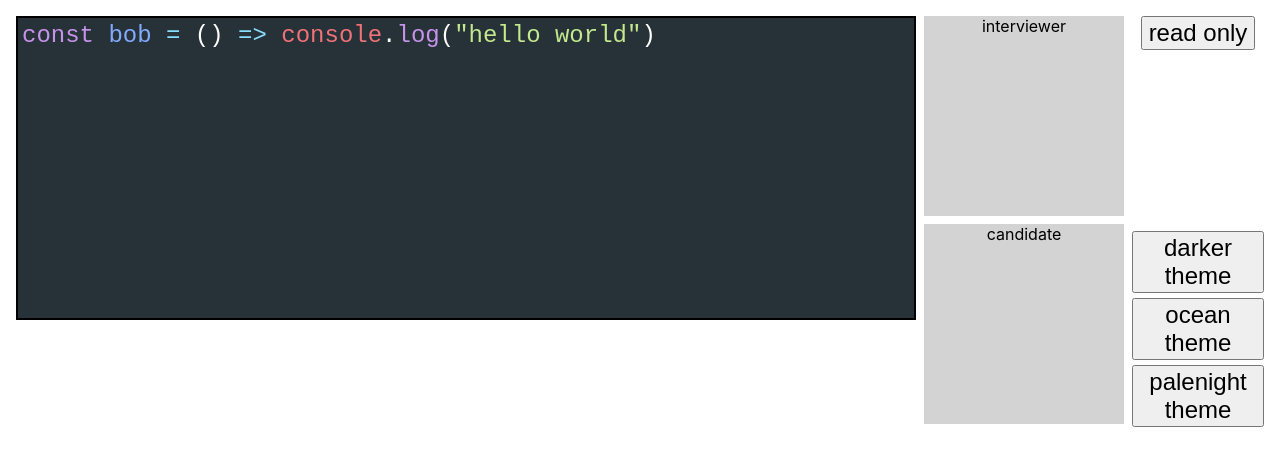
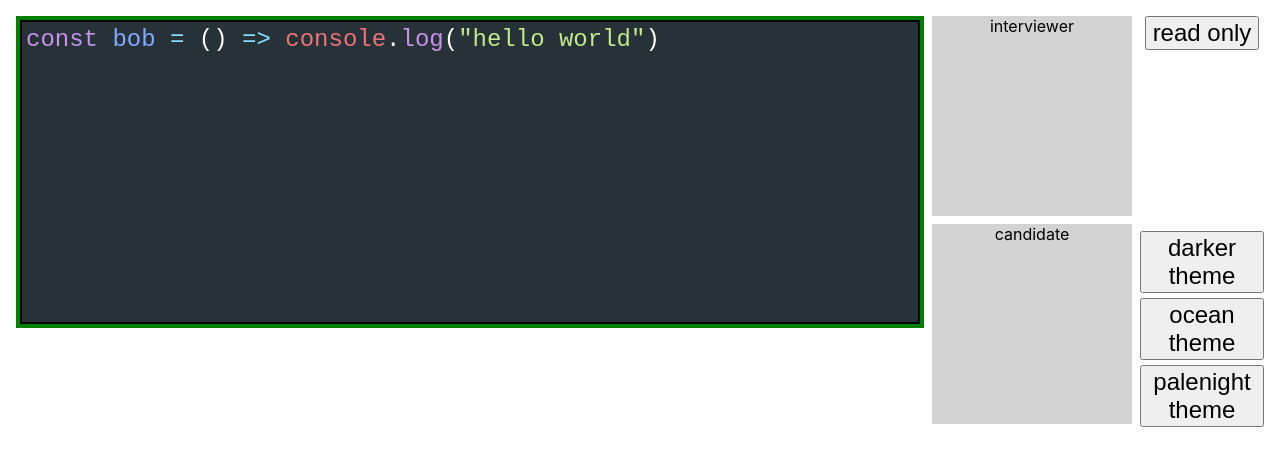
Before and after one commit to HaopengSun/tech-interview-app, a React (Create React App) app in the folder client/: page /interview in a window 1280 px wide. Shown: the top 466 px of the page. Built offline with nearby package versions, Linux system fonts and the light colour scheme.

Commit message:
add takeover button

```diff
--- a/client/src/App.scss
+++ b/client/src/App.scss
@@ -50,6 +50,13 @@ body {
   padding: 1em;
   justify-content: space-between;
 
+  .code-container{
+    border: 4px solid green;
+    &.read-only{
+    border: 4px solid red;
+    }
+  }
+
   .CodeMirror{
     border: 2px solid black;
     color: white;
--- a/client/src/components/Interview.jsx
+++ b/client/src/components/Interview.jsx
@@ -27,6 +27,7 @@ const Interview = props => {
     <main className="Interview">
       <section>
       <CodeMirror
+        className= {`code-container ${options.readOnly ? "read-only" : ""}`}
         value={code}
         options={options}
         onBeforeChange={(editor, data, value) => {
```
